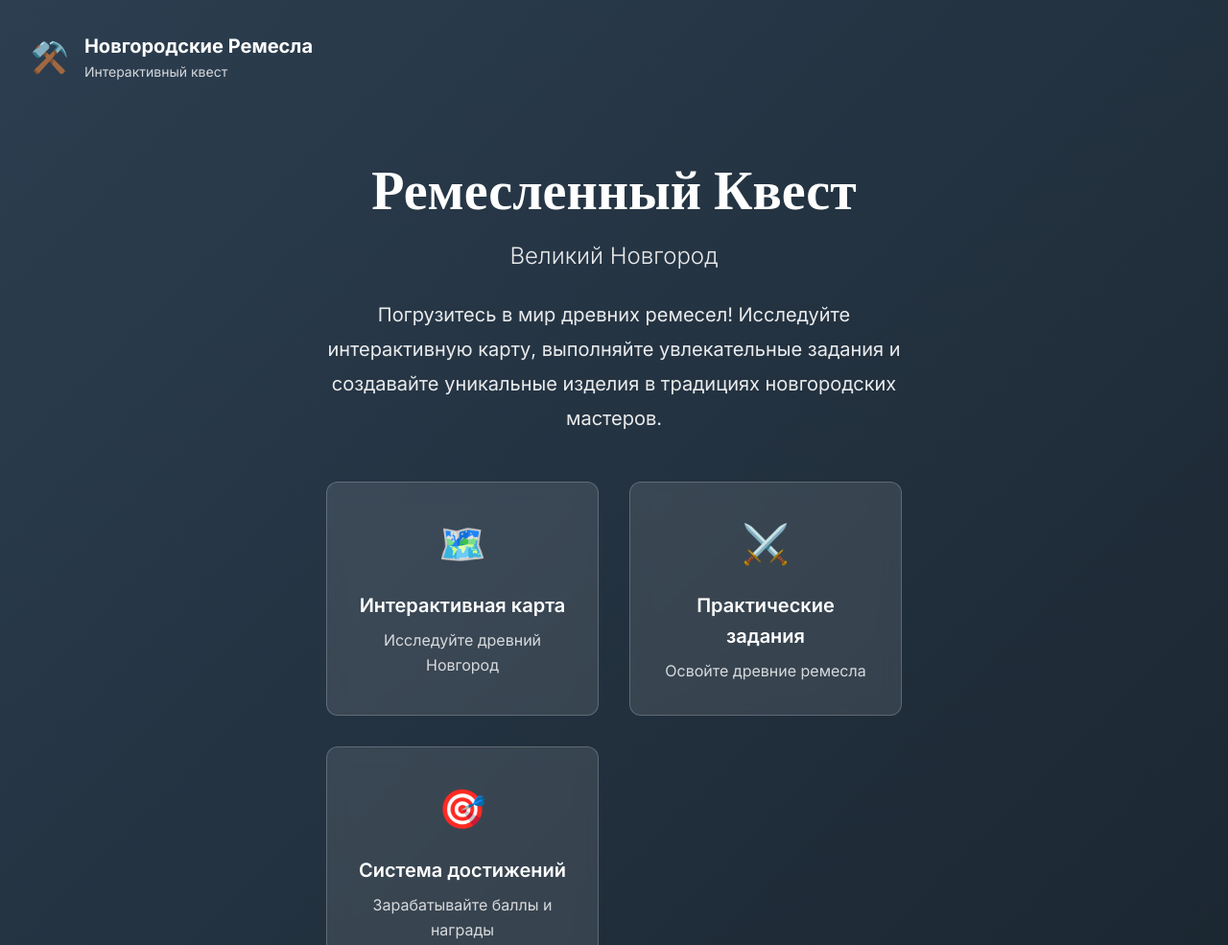
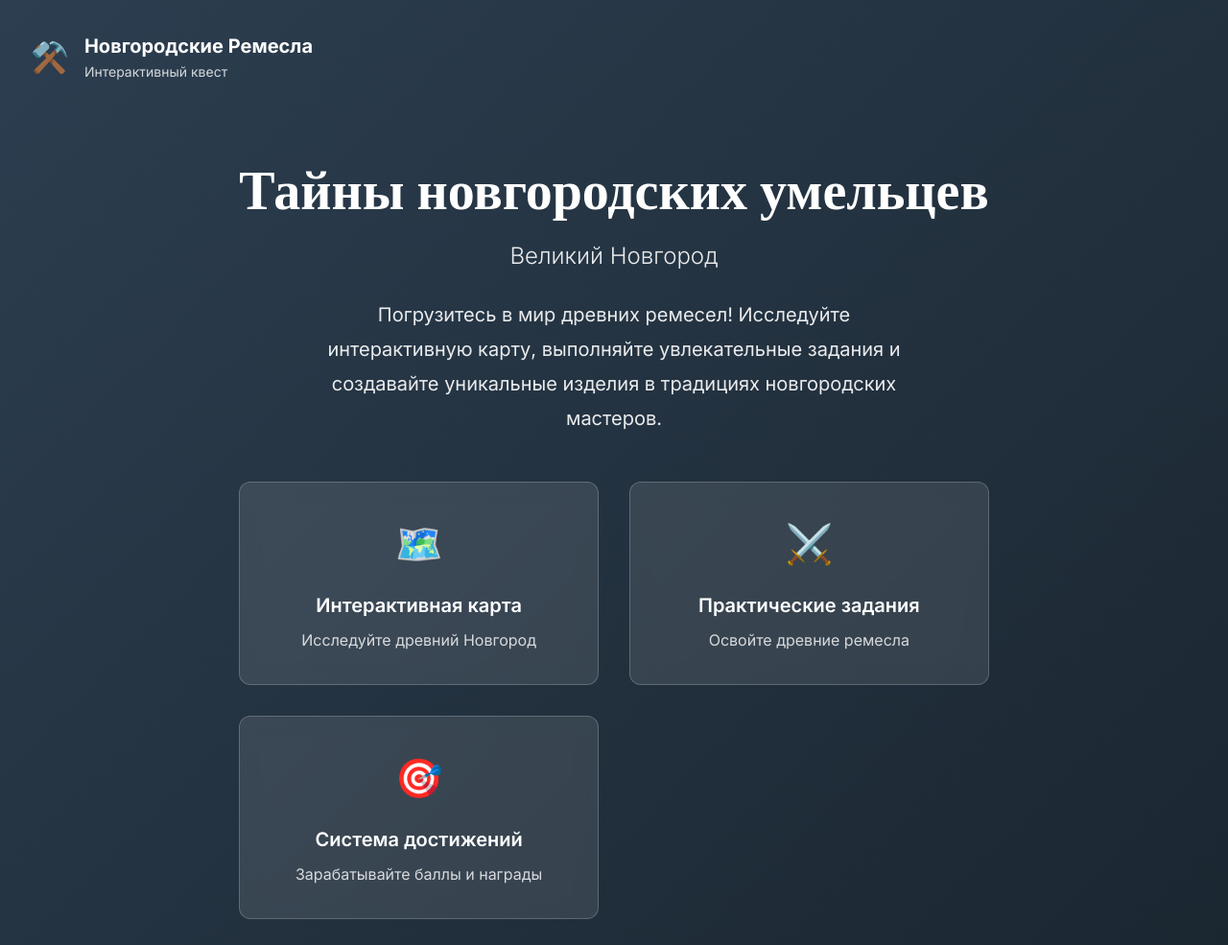
Before and after one commit to Waldemar-Foma/interactive_map, a plain HTML site: page index.html in a window 1280 px wide. Shown: the top 985 px of the page at 96% size. Drawn offline with nearby package versions, Linux system fonts and the light colour scheme.

Commit message:
Update index.html

```diff
--- a/index.html
+++ b/index.html
@@ -56,7 +56,7 @@
                 <div class="welcome-content">
                     <div class="welcome-hero">
                         <h1 class="hero-title">
-                            <span class="title-main">Ремесленный Квест</span>
+                            <span class="title-main">Тайны новгородских умельцев</span>
                             <span class="title-sub">Великий Новгород</span>
                         </h1>
                         <p class="hero-description">
```
